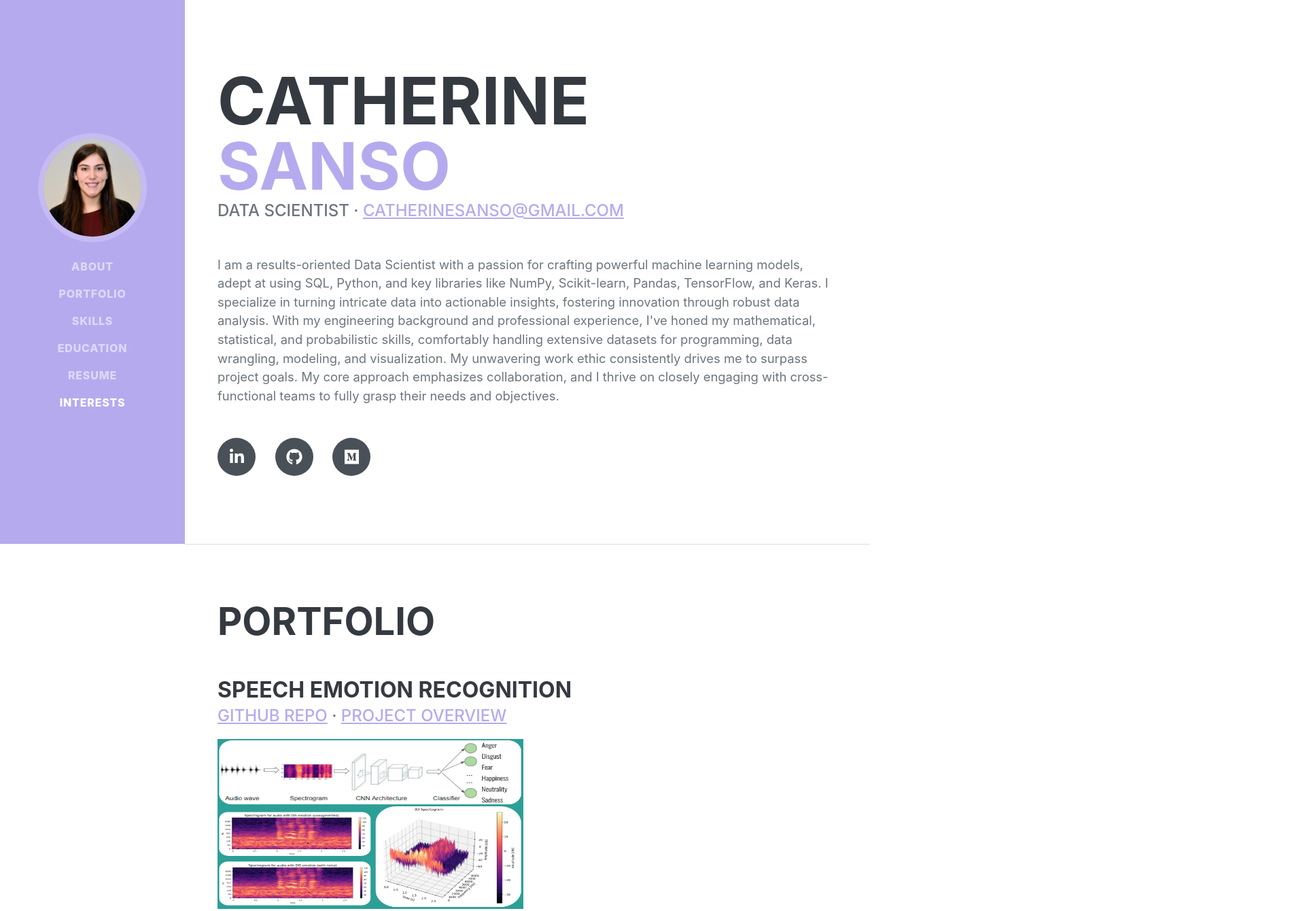
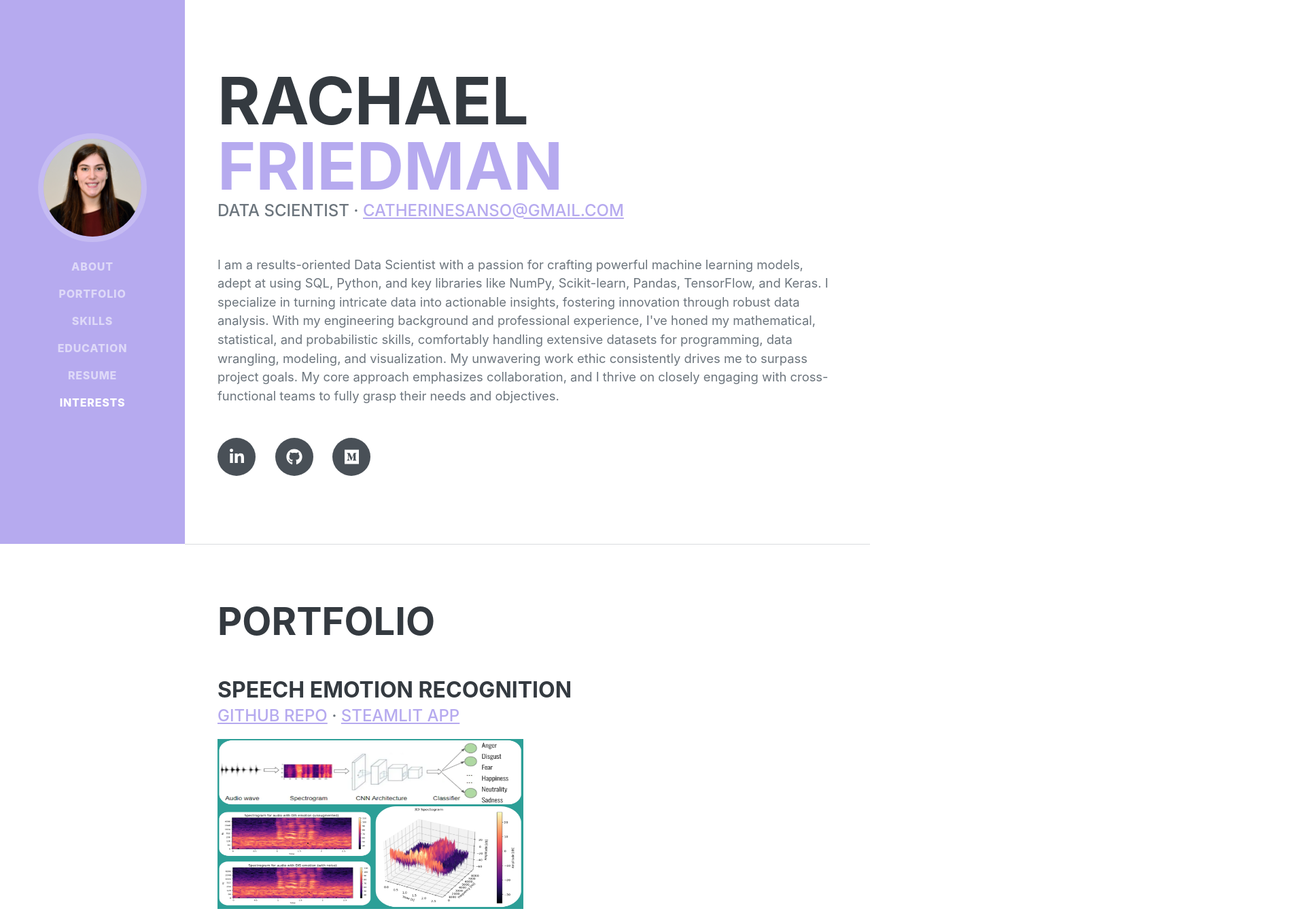
Before and after one commit to catherinesanso/catherinesanso.github.io, a website: page index.html in a window 1280 px wide. Shown: the top 1340 px of the page at 68% size, 1920 px wide, since content can reach past the window. Drawn offline with nearby package versions, Linux system fonts and the light colour scheme; a web font is replaced by a local one.

Commit message:
Update index.html

```diff
--- a/index.html
+++ b/index.html
@@ -51,8 +51,8 @@
             <section class="resume-section" id="about">
                 <div class="resume-section-content">
                     <h1 class="mb-0">
-                        Catherine
-                        <span class="text-primary">Sanso</span>
+                        Rachael
+                        <span class="text-primary">Friedman</span>
                     </h1>
                     <div class="subheading mb-5">
                         Data Scientist ·
@@ -74,7 +74,7 @@
                     <div class="d-flex flex-column flex-md-row justify-content-between mb-5">
                         <div class="flex-grow-1">
                             <h3 class="mb-0">Speech Emotion Recognition</h3>
-                            <div class="subheading mb-3"><a href="https://github.com/catherinesanso/Speech-Emotion-Recognition" target=_blank>Github Repo</a> · <a href="https://share.streamlit.io/rgfriedman/airbnb_listings_capstone/main/app/hosting_helper.py" target=_blank>Project Overview</a></div>
+                            <div class="subheading mb-3"><a href="https://github.com/catherinesanso/Speech-Emotion-Recognition" target=_blank>Github Repo</a> · <a href="https://share.streamlit.io/rgfriedman/airbnb_listings_capstone/main/app/hosting_helper.py" target=_blank>Steamlit App</a></div>
                             <img src="img\dc.jpeg" width="450" height="250">
                             <br><br>
                             <p>The goal of this project was to build a model that predicts the popularity of Airbnb listings in Washington DC and returns recommendations on what to add to the listing to increase its chance of being popular. Popularity for this project is defined as a listing having a 4.8 overall rating or above and at least 60 total reviews.</p>
@@ -90,7 +90,7 @@
                     <div class="d-flex flex-column flex-md-row justify-content-between mb-5">
                         <div class="flex-grow-1">
                             <h3 class="mb-0">TSLA Time Series Forecasts</h3>
-                            <div class="subheading mb-3"><a href="https://github.com/catherinesanso/TSLA-Time-Series-Forecasts" target=_blank>Github Repo</a></div> · <a href="https://share.streamlit.io/rgfriedman/airbnb_listings_capstone/main/app/hosting_helper.py" target=_blank>Project Overview</a></div>
+                            <div class="subheading mb-3"><a href="https://github.com/catherinesanso/TSLA-Time-Series-Forecasts" target=_blank>Github Repo</a></div>
                             <img src="img\pets.jpg" width="450" height="250">
                             <br><br>
 
@@ -102,7 +102,7 @@
                     <div class="d-flex flex-column flex-md-row justify-content-between mb-5">
                         <div class="flex-grow-1">
                             <h3 class="mb-0">Wine Recommendation System</h3>
-                            <div class="subheading mb-3"><a href="https://github.com/catherinesanso/Wine-Recommendation-System" target=_blank>Github Repo</a></div> · <a href="https://share.streamlit.io/rgfriedman/airbnb_listings_capstone/main/app/hosting_helper.py" target=_blank>Project Overview</a></div>
+                            <div class="subheading mb-3"><a href="https://github.com/catherinesanso/Wine-Recommendation-System" target=_blank>Github Repo</a></div>
                             <img src="img\reddit.jpg" width="450" height="250">
                             <br><br>
                             <p>The goal for this project was to build a model using natural language processing techniques to predict whether a given post came from the AskWomen or AskMen subreddit and explore the differences in topics of conversation for each group.
```
